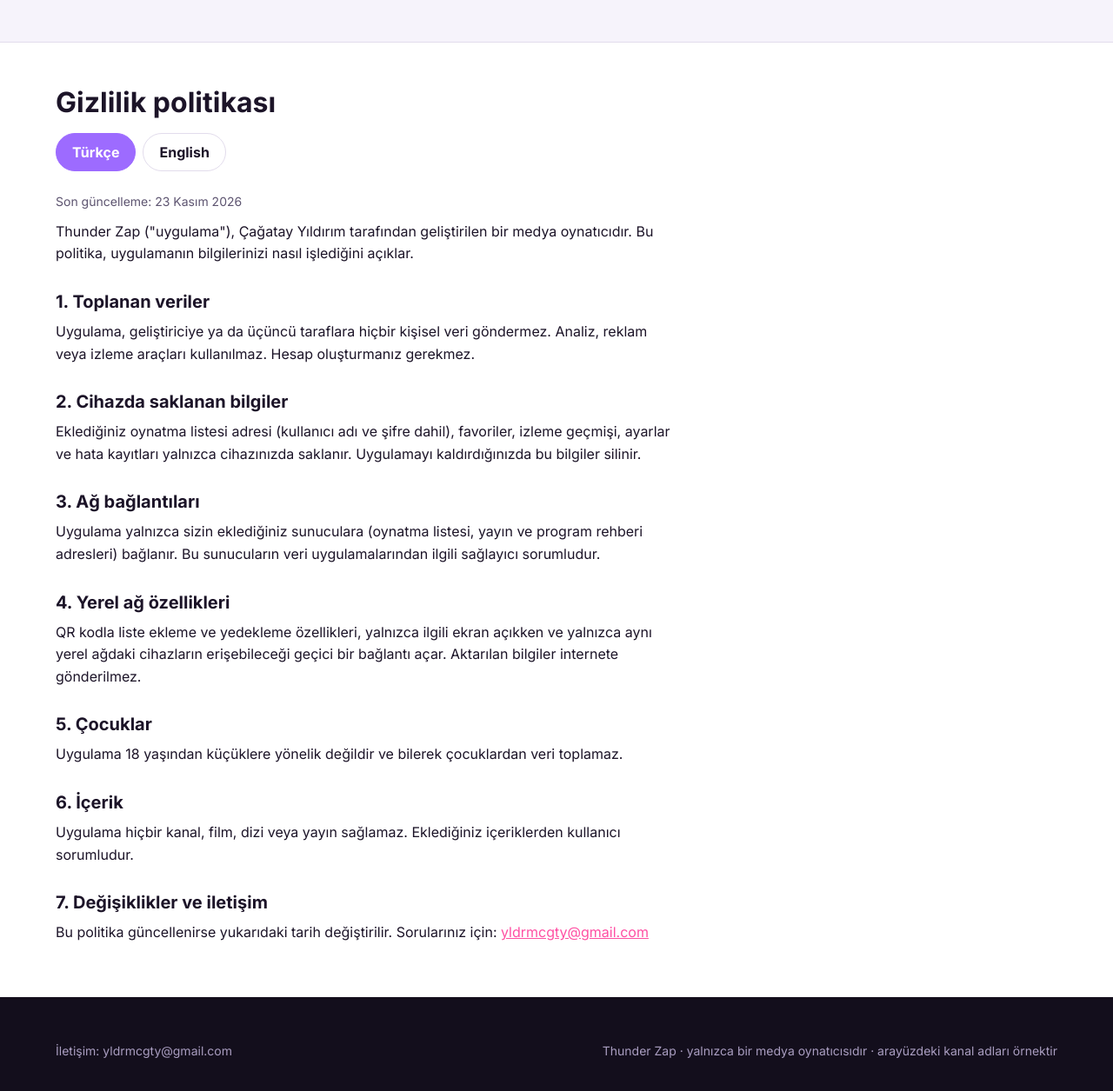
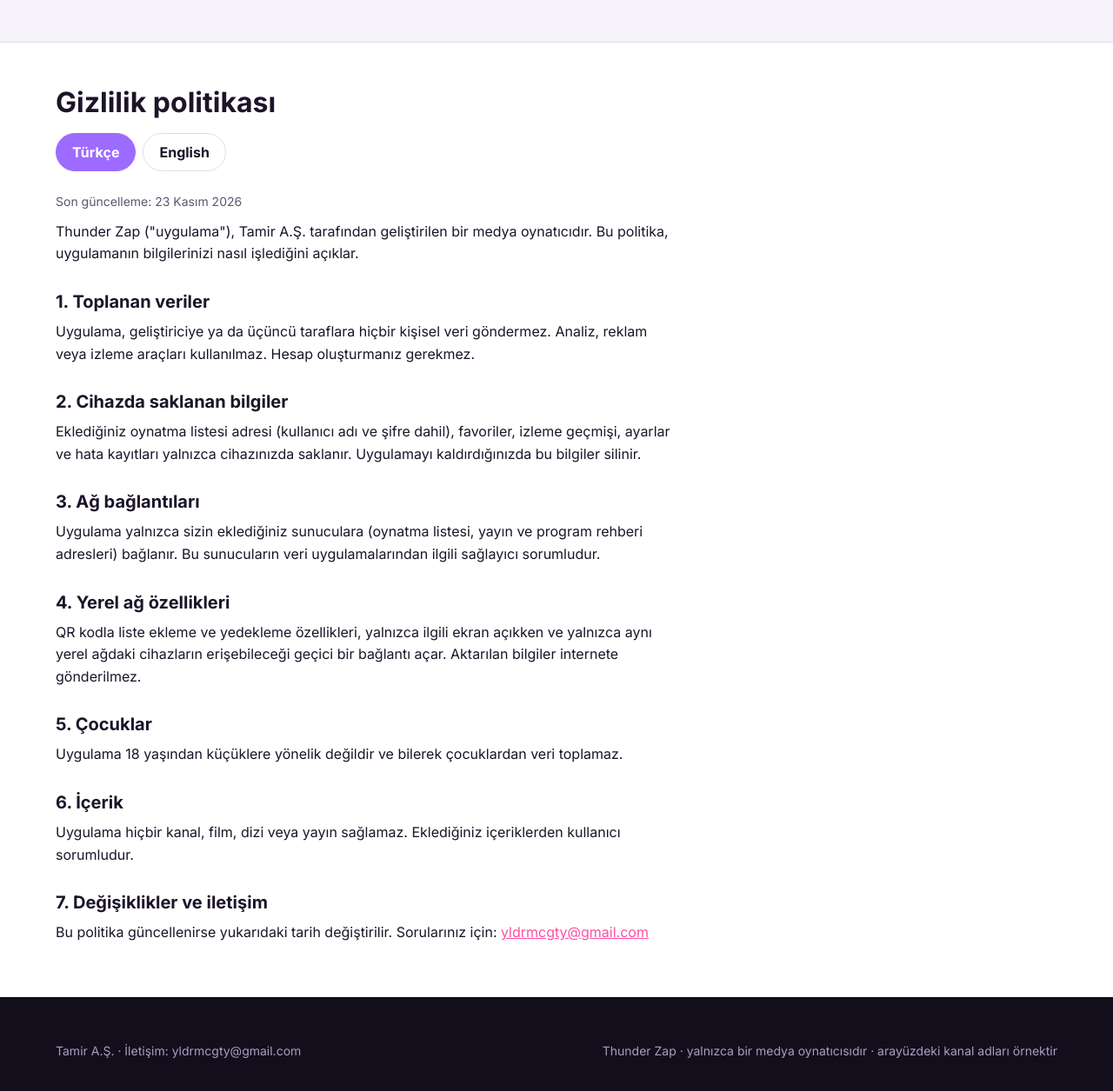
Before and after one commit to cgtyyldrm/thunderzap, a plain HTML site: page index.html in a window 1280 px wide. Shown: the part 933-2188 px from the top of the page at 87% size. Drawn offline with Linux system fonts and the light colour scheme.

Commit message:
Geliştirici adı: Tamir A.Ş.
Co-Authored-By: Claude Opus 5.5 <noreply@anthropic.com>
Claude-Session: https://claude.ai/code/session_019cg4fq43o5eSjPvCTd3mQc

```diff
--- a/index.html
+++ b/index.html
@@ -124,7 +124,7 @@ footer .wrap{display:flex;flex-wrap:wrap;gap:8px 24px;justify-content:space-betw
 
     <article class="doc" id="p-tr" role="tabpanel" aria-labelledby="t-tr">
       <p class="date">Son güncelleme: 23 Kasım 2026</p>
-      <p>Thunder Zap ("uygulama"), Çağatay Yıldırım tarafından geliştirilen bir medya oynatıcıdır. Bu politika, uygulamanın bilgilerinizi nasıl işlediğini açıklar.</p>
+      <p>Thunder Zap ("uygulama"), Tamir A.Ş. tarafından geliştirilen bir medya oynatıcıdır. Bu politika, uygulamanın bilgilerinizi nasıl işlediğini açıklar.</p>
       <h3>1. Toplanan veriler</h3>
       <p>Uygulama, geliştiriciye ya da üçüncü taraflara hiçbir kişisel veri göndermez. Analiz, reklam veya izleme araçları kullanılmaz. Hesap oluşturmanız gerekmez.</p>
       <h3>2. Cihazda saklanan bilgiler</h3>
@@ -143,7 +143,7 @@ footer .wrap{display:flex;flex-wrap:wrap;gap:8px 24px;justify-content:space-betw
 
     <article class="doc" id="p-en" role="tabpanel" aria-labelledby="t-en" lang="en" hidden>
       <p class="date">Last updated: 23 November 2026</p>
-      <p>Thunder Zap ("the app") is a media player developed by Çağatay Yıldırım. This policy explains how the app handles your information.</p>
+      <p>Thunder Zap ("the app") is a media player developed by Tamir A.Ş. This policy explains how the app handles your information.</p>
       <h3>1. Data collection</h3>
       <p>The app does not send any personal data to the developer or to third parties. No analytics, advertising or tracking tools are used. No account is required.</p>
       <h3>2. Data stored on your device</h3>
@@ -164,7 +164,7 @@ footer .wrap{display:flex;flex-wrap:wrap;gap:8px 24px;justify-content:space-betw
 
 <footer class="band" id="iletisim">
   <div class="wrap">
-    <span>İletişim: yldrmcgty@gmail.com</span>
+    <span>Tamir A.Ş. · İletişim: yldrmcgty@gmail.com</span>
     <span>Thunder Zap · yalnızca bir medya oynatıcısıdır · arayüzdeki kanal adları örnektir</span>
   </div>
 </footer>
```
Also changed, not shown: 1 other file.
